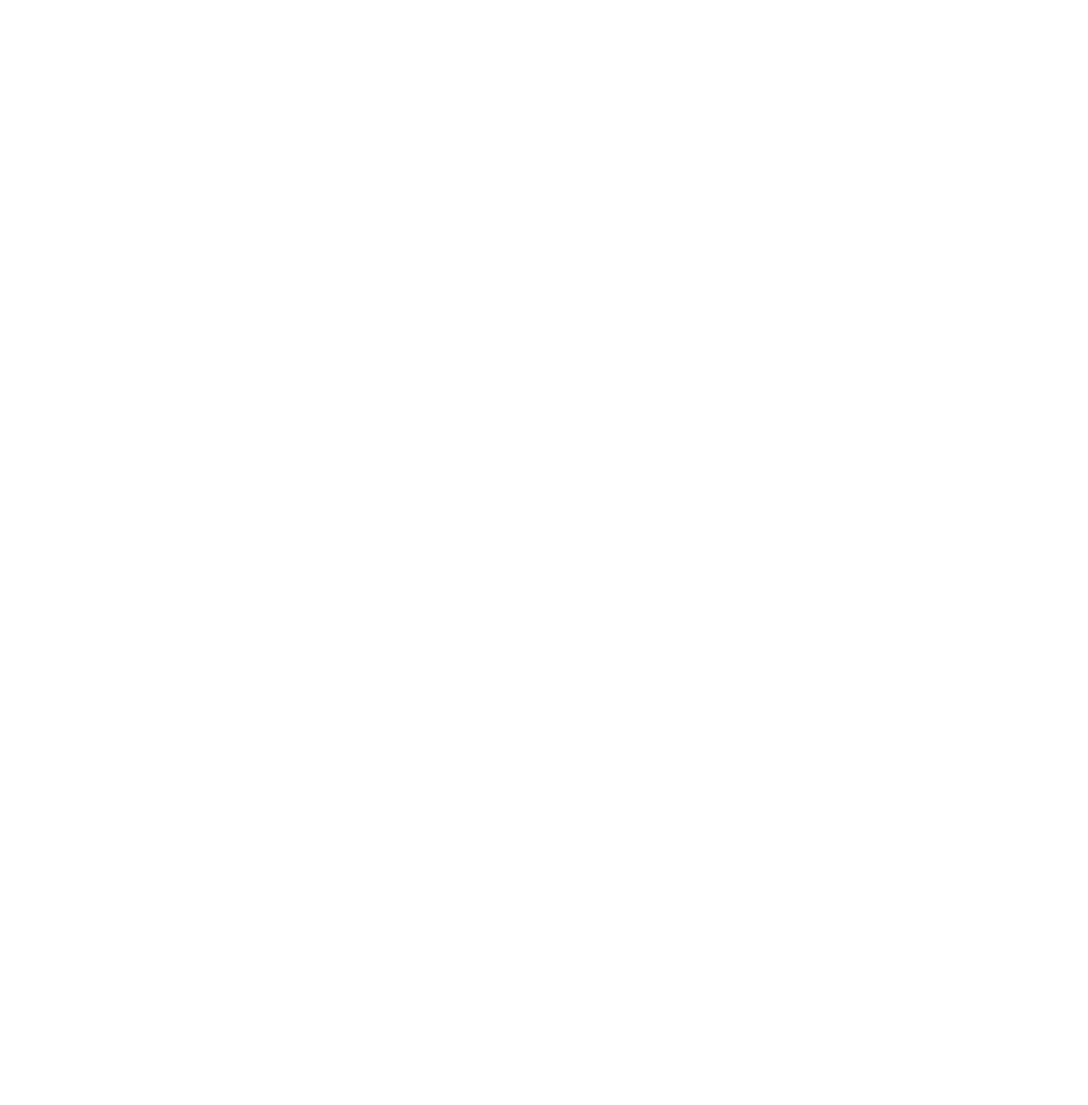
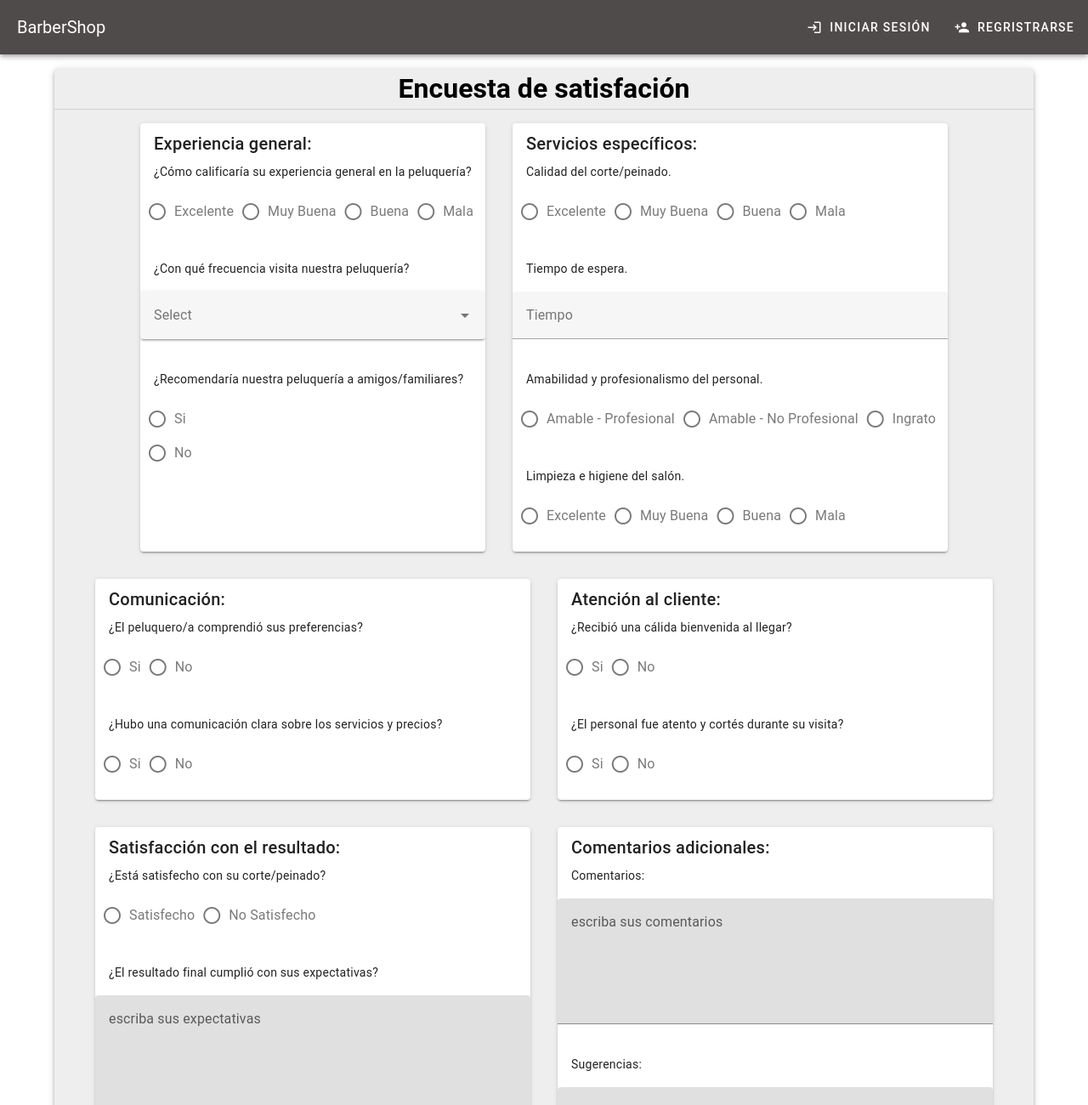
Before and after one commit to Innavoj/barbershop, a Vue app in the folder ademass-front/: page /encuesta in a window 1280 px wide. Before the commit this address had no page. Shown: the top 1300 px of the page at 85% size. Before the commit the page ends 800 px from the top, so only its background shows below. Built offline with nearby package versions, Linux system fonts and the light colour scheme.

Commit message:
Arreglado el Calendario + Realizado Encuesta

```diff
--- a/ademass-front/src/components/layouts/Footer.vue
+++ b/ademass-front/src/components/layouts/Footer.vue
@@ -7,7 +7,7 @@
       height="100"
     />
     <v-footer class="footer">
-      <div class="mt-4 mb-4">
+      <div class="icons">
         <v-btn
           id="btn-icons"
           v-for="icon in icons"
@@ -57,7 +57,7 @@
 
       <v-divider></v-divider>
 
-      <div class="mt-6">
+      <div class="copyright">
         {{ new Date().getFullYear() }} —
         <strong
           >Barbershop Copyright (R) Todos los Derechos Reservados. Version
@@ -85,17 +85,23 @@
 
 <style scoped>
 .main {
-  position: static;
+  position: relative;
   background-color: rgb(80, 75, 75);
   color: white;
   margin-top: 30px;
+  display: flex;
+  flex-wrap: wrap;
 }
+
 .main .imagen {
   float: left;
   margin: 5px;
   top: 5px;
   left: 5px;
+  flex-wrap: wrap;
+  text-align: center;
 }
+
 .footer {
   position: relative;
   display: flex;
@@ -113,7 +119,6 @@
   text-align: center;
   justify-content: center;
   margin: 20px;
-
   margin-top: 2px;
   margin-left: 10px;
   margin-right: 10px;
@@ -155,13 +160,29 @@
   padding-right: 20px;
   padding-left: 20px;
 }
-
-p {
-  color: cyan;
+.icons {
+  position: relative;
+  margin-bottom: 2px;
+  margin-top: 2px;
+  flex-wrap: wrap;
+}
+#btn-icons {
+  position: relative;
+  flex-wrap: wrap;
 }
 #btn-icons:hover {
   color: cyan;
 }
+.copyright {
+  position: relative;
+  flex-wrap: wrap;
+
+  margin-top: 6px;
+}
+p {
+  color: cyan;
+}
+
 a {
   text-decoration: none;
 }
--- a/ademass-front/src/router/index.ts
+++ b/ademass-front/src/router/index.ts
@@ -67,6 +67,18 @@
       import(/* webpackChunkName: "about" */ "../views/CalendarView.vue"),
   },
   {
+    path: "/encuesta",
+    name: "encuesta",
+    meta: {
+      requiredAuth: true,
+    },
+    // route level code-splittingyarn
+    // this generates a separate chunk (about.[hash].js) for this route
+    // which is lazy-loaded when the route is visited.
+    component: () =>
+      import(/* webpackChunkName: "about" */ "../views/EncuestaView.vue"),
+  },
+  {
     path: "/mis-citas",
     name: "miscitas",
     meta: {
@@ -79,17 +91,16 @@
       import(/* webpackChunkName: "about" */ "../views/MisCitasView.vue"),
   },
   {
-    path: '/mi-perfil',
-    name: 'mi-perfil',
+    path: "/mi-perfil",
+    name: "mi-perfil",
     meta: {
-      requiredAuth: true
+      requiredAuth: true,
     },
     // route level code-splittingyarn
     // this generates a separate chunk (about.[hash].js) for this route
     // which is lazy-loaded when the route is visited.
-    component: () =>
-    import("@/views/PerfilView.vue")
-  }
+    component: () => import("@/views/PerfilView.vue"),
+  },
 ];
 
 const router = createRouter({
--- a/ademass-front/src/views/CalendarView.vue
+++ b/ademass-front/src/views/CalendarView.vue
@@ -1,5 +1,6 @@
 <template>
   <v-container>
+    <h1>Reserva tu cita</h1>
     <div class="calendar is-light-mode">
       <Qalendar :events="events" :config="config" />
     </div>
@@ -56,8 +57,7 @@
 <style>
 @import "qalendar/dist/style.css";
 
-
-.calendar{
+.calendar {
   min-height: 80vh;
   display: flex;
   align-items: center;
--- /dev/null
+++ b/ademass-front/src/views/EncuestaView.vue
@@ -0,0 +1,187 @@
+<template>
+  <v-sheet
+    class="d-flex flex-wrap justify-center mx-auto mt-4"
+    elevation="4"
+    rounded
+    max-width="90vw"
+    color="grey-lighten-3"
+  >
+    <h1 class="text-center">Encuesta de satisfación</h1>
+    <v-divider></v-divider>
+    <!-- Primera Tarjeta Encuesta-->
+    <v-card
+      class="ma-4 d-column flex-wrap justify-start"
+      elevation="2"
+      max-width="40vw"
+    >
+      <v-card-title>Experiencia general:</v-card-title>
+      <v-card-text>
+        ¿Cómo calificaría su experiencia general en la peluquería?
+      </v-card-text>
+      <v-radio-group v-model="calificacion" inline>
+        <v-radio label="Excelente" value="Excelente"></v-radio>
+        <v-radio label="Muy Buena" value="MBuena"></v-radio>
+        <v-radio label="Buena" value="Buena"></v-radio>
+        <v-radio label="Mala" value="Mala"></v-radio>
+      </v-radio-group>
+      <v-card-text>
+        ¿Con qué frecuencia visita nuestra peluquería?
+      </v-card-text>
+      <v-select
+        label="Select"
+        :items="frecuencia"
+        variant="solo-filled"
+      ></v-select>
+      <v-card-text>
+        ¿Recomendaría nuestra peluquería a amigos/familiares?
+      </v-card-text>
+      <v-radio-group v-model="recomienda">
+        <v-radio label="Si" value="Si"></v-radio>
+        <v-radio label="No" value="No"></v-radio>
+      </v-radio-group>
+    </v-card>
+    <!-- Segunda Tarjeta Encuesta-->
+    <v-card
+      class="ma-4 d-column flex-wrap justify-start"
+      elevation="2"
+      width="40vw"
+    >
+      <v-card-title>Servicios específicos:</v-card-title>
+      <v-card-text> Calidad del corte/peinado. </v-card-text>
+      <v-radio-group v-model="calidad" inline>
+        <v-radio label="Excelente" value="Excelente"></v-radio>
+        <v-radio label="Muy Buena" value="MBuena"></v-radio>
+        <v-radio label="Buena" value="Buena"></v-radio>
+        <v-radio label="Mala" value="Mala"></v-radio>
+      </v-radio-group>
+      <v-card-text> Tiempo de espera. </v-card-text>
+      <v-text-field v-model="tiempo" label="Tiempo"></v-text-field>
+      <v-card-text> Amabilidad y profesionalismo del personal. </v-card-text>
+      <v-radio-group v-model="amable" inline>
+        <v-radio label="Amable - Profesional" value="AP"></v-radio>
+        <v-radio label="Amable - No Profesional" value="ANP"></v-radio>
+        <v-radio label="Ingrato" value="Ingrato"></v-radio>
+      </v-radio-group>
+      <v-card-text> Limpieza e higiene del salón. </v-card-text>
+      <v-radio-group v-model="limpieza" inline>
+        <v-radio label="Excelente" value="Excelente"></v-radio>
+        <v-radio label="Muy Buena" value="MBuena"></v-radio>
+        <v-radio label="Buena" value="Buena"></v-radio>
+        <v-radio label="Mala" value="Mala"></v-radio>
+      </v-radio-group>
+    </v-card>
+    <!-- Tercera Tarjeta Encuesta-->
+    <v-card
+      class="ma-4 d-column flex-wrap justify-start"
+      elevation="2"
+      width="40vw"
+    >
+      <v-card-title>Comunicación:</v-card-title>
+      <v-card-text> ¿El peluquero/a comprendió sus preferencias? </v-card-text>
+      <v-radio-group v-model="preferencias" inline>
+        <v-radio label="Si" value="Si"></v-radio>
+        <v-radio label="No" value="No"></v-radio>
+      </v-radio-group>
+      <v-card-text>
+        ¿Hubo una comunicación clara sobre los servicios y precios?
+      </v-card-text>
+      <v-radio-group v-model="comunicacion" inline>
+        <v-radio label="Si" value="Si"></v-radio>
+        <v-radio label="No" value="No"></v-radio>
+      </v-radio-group>
+    </v-card>
+    <!-- Cuarta Tarjeta Encuesta-->
+    <v-card
+      class="ma-4 d-column flex-wrap justify-start"
+      elevation="2"
+      width="40vw"
+    >
+      <v-card-title>Atención al cliente:</v-card-title>
+      <v-card-text> ¿Recibió una cálida bienvenida al llegar? </v-card-text>
+      <v-radio-group v-model="bienvenida" inline>
+        <v-radio label="Si" value="Si"></v-radio>
+        <v-radio label="No" value="No"></v-radio>
+      </v-radio-group>
+      <v-card-text>
+        ¿El personal fue atento y cortés durante su visita?
+      </v-card-text>
+      <v-radio-group v-model="atento" inline>
+        <v-radio label="Si" value="Si"></v-radio>
+        <v-radio label="No" value="No"></v-radio>
+      </v-radio-group>
+    </v-card>
+    <!-- Quinta Tarjeta Encuesta-->
+    <v-card
+      class="ma-4 d-column flex-wrap justify-start"
+      elevation="2"
+      width="40vw"
+    >
+      <v-card-title>Satisfacción con el resultado:</v-card-title>
+      <v-card-text> ¿Está satisfecho con su corte/peinado? </v-card-text>
+      <v-radio-group v-model="satisfecho" inline>
+        <v-radio label="Satisfecho" value="Satisfecho"></v-radio>
+        <v-radio label="No Satisfecho" value="NoSatisfecho"></v-radio>
+      </v-radio-group>
+      <v-card-text>
+        ¿El resultado final cumplió con sus expectativas?
+      </v-card-text>
+      <v-textarea
+        bg-color="grey-lighten-2"
+        color="black"
+        label="escriba sus expectativas"
+        v-model="espectativas"
+      ></v-textarea>
+    </v-card>
+    <!-- Sexta Tarjeta Encuesta-->
+    <v-card
+      class="ma-4 d-column flex-wrap justify-start"
+      elevation="2"
+      width="40vw"
+    >
+      <v-card-title>Comentarios adicionales:</v-card-title>
+      <v-card-text> Comentarios: </v-card-text>
+      <v-textarea
+        bg-color="grey-lighten-2"
+        color="black"
+        label="escriba sus comentarios"
+        v-model="comentarios"
+      ></v-textarea>
+      <v-card-text> Sugerencias: </v-card-text>
+      <v-textarea
+        bg-color="grey-lighten-2"
+        color="black"
+        label="algunas sugerencias"
+        v-model="sugerencias"
+      ></v-textarea>
+    </v-card>
+    <v-divider></v-divider>
+    <v-btn class="ma-2" color="success">
+      Accept
+      <v-icon end icon="mdi-checkbox-marked-circle"></v-icon>
+    </v-btn>
+    <v-btn class="ma-2">
+      <v-icon start icon="mdi-minus-circle"></v-icon>
+      Cancel
+    </v-btn>
+  </v-sheet>
+</template>
+
+<script setup>
+import { ref } from "vue";
+
+let calificacion = ref("");
+const frecuencia = ref(["Semanal", "Mensual", "Anual"]);
+let recomienda = ref("");
+let calidad = ref("");
+let tiempo = ref("");
+let amable = ref("");
+let limpieza = ref("");
+let preferencias = ref("");
+let comunicacion = ref("");
+let bienvenida = ref("");
+let atento = ref("");
+let satisfecho = ref("");
+let espectativas = ref("");
+let comentarios = ref("");
+let sugerencias = ref("");
+</script>
```
Lines whose indentation alone changed are shown as unchanged.
